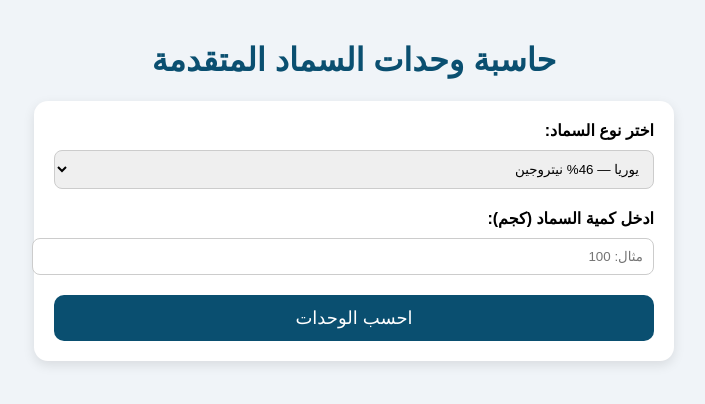
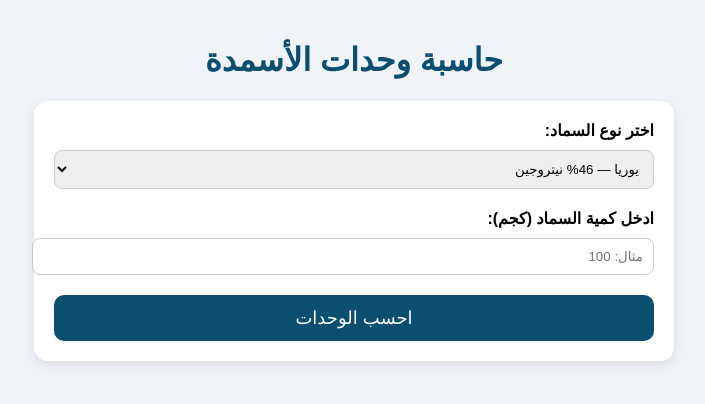
Before and after one commit to Hamo-2003/Fertilizer-Units-Calculator, a plain HTML site: page index.html in a window 1280 px wide. Shown: the whole page, without its empty margins (286-991 px from the left). Drawn offline with Linux system fonts and the light colour scheme.

Commit message:
Update index.html

```diff
--- a/index.html
+++ b/index.html
@@ -53,7 +53,7 @@
 </style>
 </head>
 <body>
-<h1>حاسبة وحدات السماد المتقدمة</h1><div class="card">
+<h1>حاسبة وحدات الأسمدة</h1><div class="card">
   <label>اختر نوع السماد:</label>
   <select id="fertilizer">
     <option value="46-0-0">يوريا — 46% نيتروجين</option>
```
